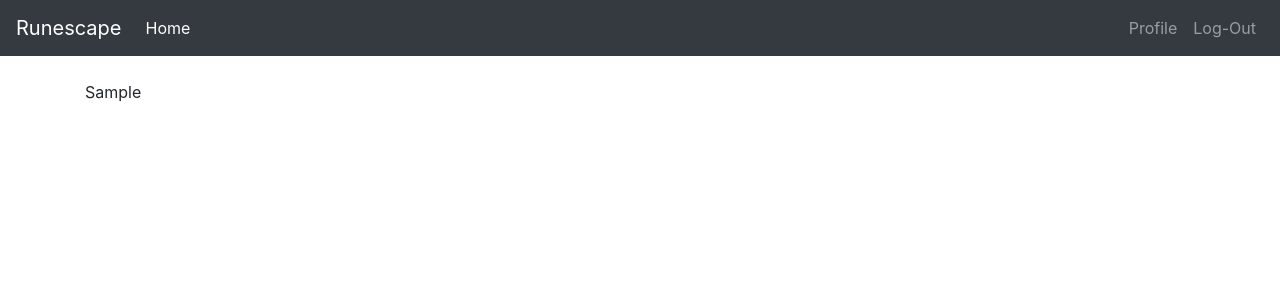
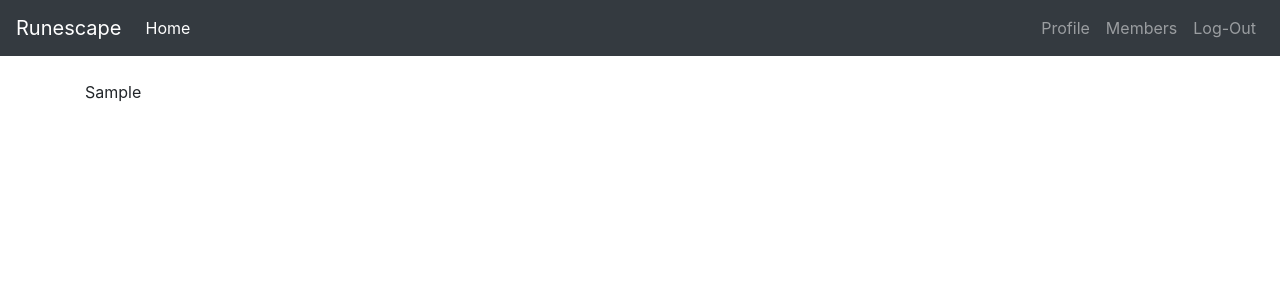
Before and after one commit to tony1542/RSForum, a PHP site: template public/views/partials/page.php in a window 1280 px wide. Shown: the top 300 px of the page. Run offline with PHP 8.4, Linux system fonts and the light colour scheme; a user stored in the database is signed in; the template is opened without the code that fills it: most values are stand-ins (such as "Sample title", 1, 10 or a date in 2020).

Commit message:
add nav link

```diff
--- a/public/views/partials/page.php
+++ b/public/views/partials/page.php
@@ -24,7 +24,10 @@
             <ul class='navbar-nav'>
                 <?php if (isset($_SESSION['user_id'])) : ?>
                 <li class="nav-item">
-                    <a class="nav-link" href="/User/details/<?=$_SESSION['user_id']?>">Profile</a>
+                    <a class="nav-link" href="/User/Details/<?=$_SESSION['user_id']?>">Profile</a>
+                </li>
+                <li class="nav-item">
+                    <a class="nav-link" href="/User/Members/">Members</a>
                 </li>
                 <?php else : ?>
                 <li class="nav-item">
@@ -33,7 +36,7 @@
                 <?php endif; ?>
                 <?php if (isset($_SESSION['user_id'])) : ?>
                     <li class="nav-item">
-                        <a class="nav-link" href="/User/logout">Log-Out</a>
+                        <a class="nav-link" href="/User/Logout">Log-Out</a>
                     </li>
                 <?php else : ?>
                 <li class='nav-item'>
```
